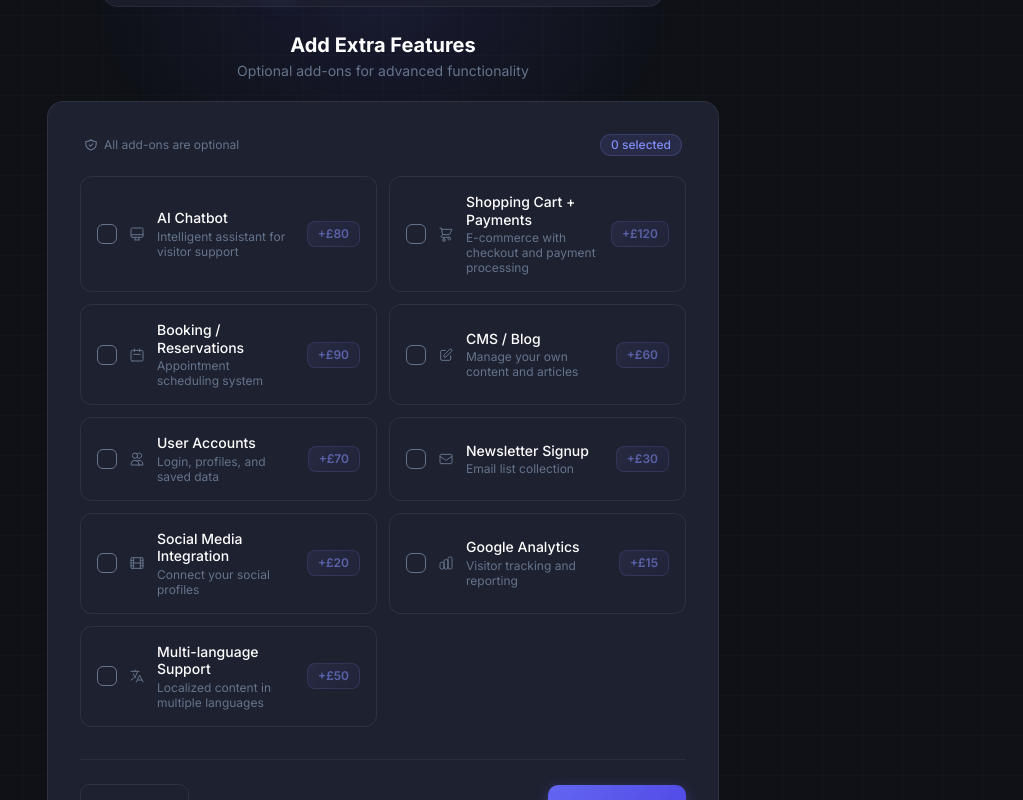
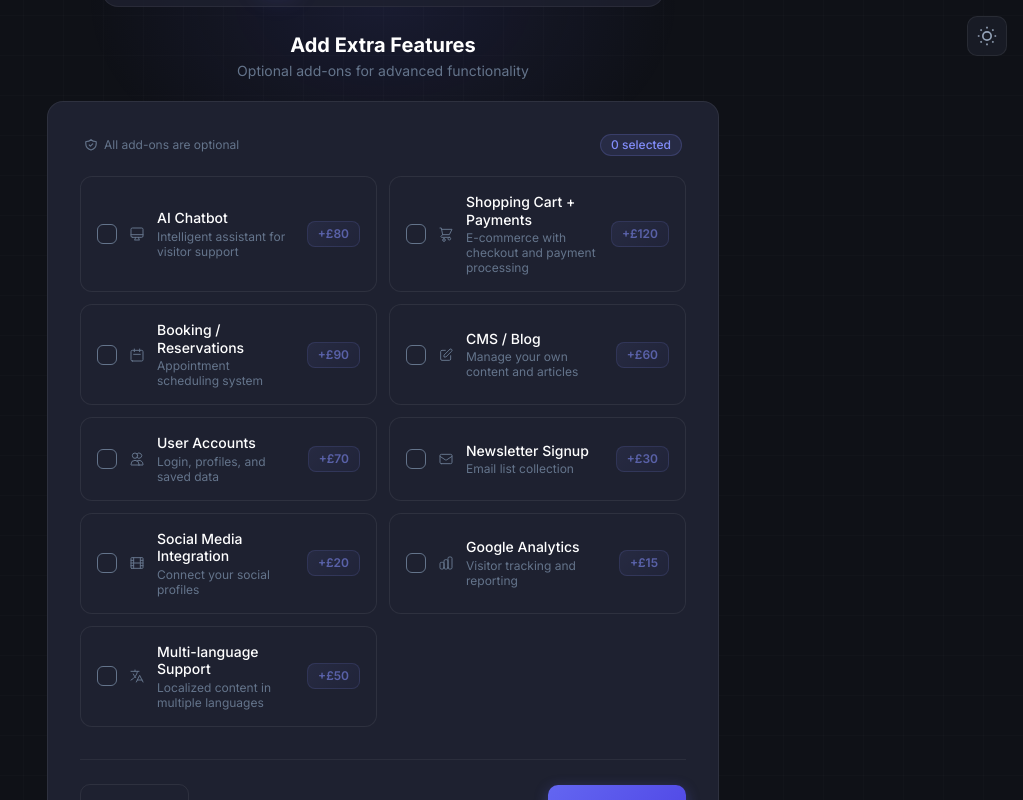
Before and after one commit to suleclaw/web-quote-calculator, a Next.js app: page / in a window 1280 px wide. Both pictures are taken after a click on the button "Continue". Shown: the part 265-1065 px from the top of the page, without its empty margins (257-1280 px from the left). Built offline with nearby package versions, Linux system fonts and the light colour scheme.

Commit message:
feat: add light/dark theme switcher with next-themes

```diff
--- a/package.json
+++ b/package.json
@@ -10,6 +10,7 @@
   },
   "dependencies": {
     "next": "16.2.1",
+    "next-themes": "^0.4.6",
     "nodemailer": "^8.0.4",
     "react": "19.2.4",
     "react-dom": "19.2.4"
--- a/src/app/globals.css
+++ b/src/app/globals.css
@@ -431,8 +431,131 @@ body {
   outline-offset: 2px;
 }
 
+/* Theme toggle */
+.theme-toggle {
+  position: fixed;
+  top: 16px;
+  right: 16px;
+  z-index: 50;
+  width: 40px;
+  height: 40px;
+  border-radius: 10px;
+  background: var(--bg-elevated);
+  border: 1px solid var(--border);
+  color: var(--text-secondary);
+  display: flex;
+  align-items: center;
+  justify-content: center;
+  cursor: pointer;
+  transition: all 0.2s ease;
+}
+
+.theme-toggle:hover {
+  background: var(--bg-card-hover);
+  color: var(--text-primary);
+  border-color: rgba(255,255,255,0.12);
+  transform: scale(1.05);
+}
+
+.light .theme-toggle:hover {
+  border-color: rgba(0,0,0,0.12);
+}
+
+.light .theme-toggle {
+  border-color: rgba(0,0,0,0.08);
+}
+
 /* Selection color */
 ::selection {
   background: rgba(129,140,248,0.3);
   color: var(--text-primary);
 }
+
+/* ==================== LIGHT THEME ==================== */
+.light {
+  --bg-base: #f8fafc;
+  --bg-elevated: #ffffff;
+  --bg-card: #ffffff;
+  --bg-card-hover: #f1f5f9;
+  --border: rgba(0, 0, 0, 0.08);
+  --border-active: rgba(99, 102, 241, 0.4);
+  --accent: #6366f1;
+  --accent-glow: rgba(99, 102, 241, 0.15);
+  --accent-dark: #4f46e5;
+  --accent-amber: #d97706;
+  --accent-amber-glow: rgba(217, 119, 6, 0.1);
+  --text-primary: #0f172a;
+  --text-secondary: #475569;
+  --text-muted: #94a3b8;
+  --success: #059669;
+  --success-bg: rgba(5, 150, 105, 0.08);
+  --error: #dc2626;
+  --error-bg: rgba(220, 38, 38, 0.08);
+}
+
+/* Light theme background grid */
+.light .bg-grid {
+  background-image:
+    linear-gradient(rgba(0,0,0,0.02) 1px, transparent 1px),
+    linear-gradient(90deg, rgba(0,0,0,0.02) 1px, transparent 1px);
+}
+
+/* Light theme ambient glow */
+.light .ambient-glow {
+  background: radial-gradient(ellipse, rgba(99, 102, 241, 0.08) 0%, transparent 70%);
+}
+
+/* Light theme card hover */
+.light .card:hover {
+  border-color: rgba(0,0,0,0.1);
+  box-shadow: 0 8px 32px rgba(0,0,0,0.08);
+}
+
+/* Light theme selection card */
+.light .select-card {
+  border-color: rgba(0, 0, 0, 0.06);
+}
+
+.light .select-card:hover {
+  border-color: rgba(0,0,0,0.12);
+  background: var(--bg-card-hover);
+}
+
+.light .select-card.selected {
+  background: rgba(99, 102, 241, 0.06);
+}
+
+/* Light theme buttons */
+.light .btn-secondary {
+  color: var(--text-secondary);
+  border-color: rgba(0, 0, 0, 0.08);
+}
+
+.light .btn-secondary:hover:not(:disabled) {
+  background: var(--bg-card-hover);
+  color: var(--text-primary);
+  border-color: rgba(0, 0, 0, 0.12);
+}
+
+/* Light theme form inputs */
+.light .form-input {
+  background: var(--bg-elevated);
+  border-color: rgba(0, 0, 0, 0.08);
+  color: var(--text-primary);
+}
+
+.light .form-input:focus {
+  border-color: var(--accent);
+  box-shadow: 0 0 0 3px var(--accent-glow);
+}
+
+/* Light theme step indicator */
+.light .step-dot.inactive {
+  background: var(--bg-elevated);
+  border-color: rgba(0, 0, 0, 0.08);
+  color: var(--text-muted);
+}
+
+.light .step-connector {
+  background: rgba(0, 0, 0, 0.06);
+}
--- a/src/app/layout.tsx
+++ b/src/app/layout.tsx
@@ -1,4 +1,5 @@
 import type { Metadata } from 'next';
+import ThemeProvider from '@/components/ThemeProvider';
 import './globals.css';
 
 export const metadata: Metadata = {
@@ -15,7 +16,7 @@ export default function RootLayout({
   children: React.ReactNode;
 }) {
   return (
-    <html lang="en">
+    <html lang="en" suppressHydrationWarning>
       <head>
         <link rel="preconnect" href="https://fonts.googleapis.com" />
         <link rel="preconnect" href="https://fonts.gstatic.com" crossOrigin="anonymous" />
@@ -24,7 +25,9 @@ export default function RootLayout({
           rel="stylesheet"
         />
       </head>
-      <body>{children}</body>
+      <body>
+        <ThemeProvider>{children}</ThemeProvider>
+      </body>
     </html>
   );
 }
--- a/src/app/page.tsx
+++ b/src/app/page.tsx
@@ -6,6 +6,7 @@ import PageSelector from '@/components/PageSelector';
 import FeatureSelector from '@/components/FeatureSelector';
 import QuoteSummary from '@/components/QuoteSummary';
 import InquiryForm from '@/components/InquiryForm';
+import ThemeToggle from '@/components/ThemeToggle';
 
 const TOTAL_STEPS = 4;
 
@@ -67,10 +68,11 @@ export default function Home() {
   return (
     <div className="relative min-h-screen overflow-hidden">
       {/* Ambient background */}
-      <div className="ambient-glow" />
-      <div className="bg-grid absolute inset-0" />
+      <div className="ambient-glow pointer-events-none" />
+      <div className="bg-grid absolute inset-0 pointer-events-none" />
 
       {/* Content */}
+      <ThemeToggle />
       <div className={`relative z-10 min-h-screen flex flex-col ${mounted ? '' : 'opacity-0'}`}
            style={{ transition: 'opacity 0.5s ease' }}>
 
--- /dev/null
+++ b/src/components/ThemeProvider.tsx
@@ -0,0 +1,11 @@
+'use client';
+
+import { ThemeProvider as NextThemesProvider } from 'next-themes';
+
+export default function ThemeProvider({ children }: { children: React.ReactNode }) {
+  return (
+    <NextThemesProvider attribute="class" defaultTheme="dark" enableSystem>
+      {children}
+    </NextThemesProvider>
+  );
+}
--- /dev/null
+++ b/src/components/ThemeToggle.tsx
@@ -0,0 +1,44 @@
+'use client';
+
+import { useEffect, useState } from 'react';
+import { useTheme } from 'next-themes';
+
+export default function ThemeToggle() {
+  const { resolvedTheme, setTheme } = useTheme();
+  const [mounted, setMounted] = useState(false);
+
+  useEffect(() => {
+    setMounted(true);
+  }, []);
+
+  if (!mounted) {
+    return (
+      <button className="theme-toggle" aria-label="Toggle theme">
+        <div className="w-5 h-5" />
+      </button>
+    );
+  }
+
+  const isDark = resolvedTheme === 'dark';
+
+  return (
+    <button
+      onClick={() => setTheme(isDark ? 'light' : 'dark')}
+      className="theme-toggle"
+      aria-label={`Switch to ${isDark ? 'light' : 'dark'} theme`}
+    >
+      {isDark ? (
+        // Sun icon for light mode
+        <svg className="w-5 h-5" fill="none" viewBox="0 0 24 24" stroke="currentColor" strokeWidth={2}>
+          <circle cx="12" cy="12" r="5" />
+          <path d="M12 1v2M12 21v2M4.22 4.22l1.42 1.42M18.36 18.36l1.42 1.42M1 12h2M21 12h2M4.22 19.78l1.42-1.42M18.36 5.64l1.42-1.42" />
+        </svg>
+      ) : (
+        // Moon icon for dark mode
+        <svg className="w-5 h-5" fill="none" viewBox="0 0 24 24" stroke="currentColor" strokeWidth={2}>
+          <path d="M21 12.79A9 9 0 1111.21 3 7 7 0 0021 12.79z" />
+        </svg>
+      )}
+    </button>
+  );
+}
```
Also changed, not shown: 1 other file (tests, documents, lock files or other folders).
